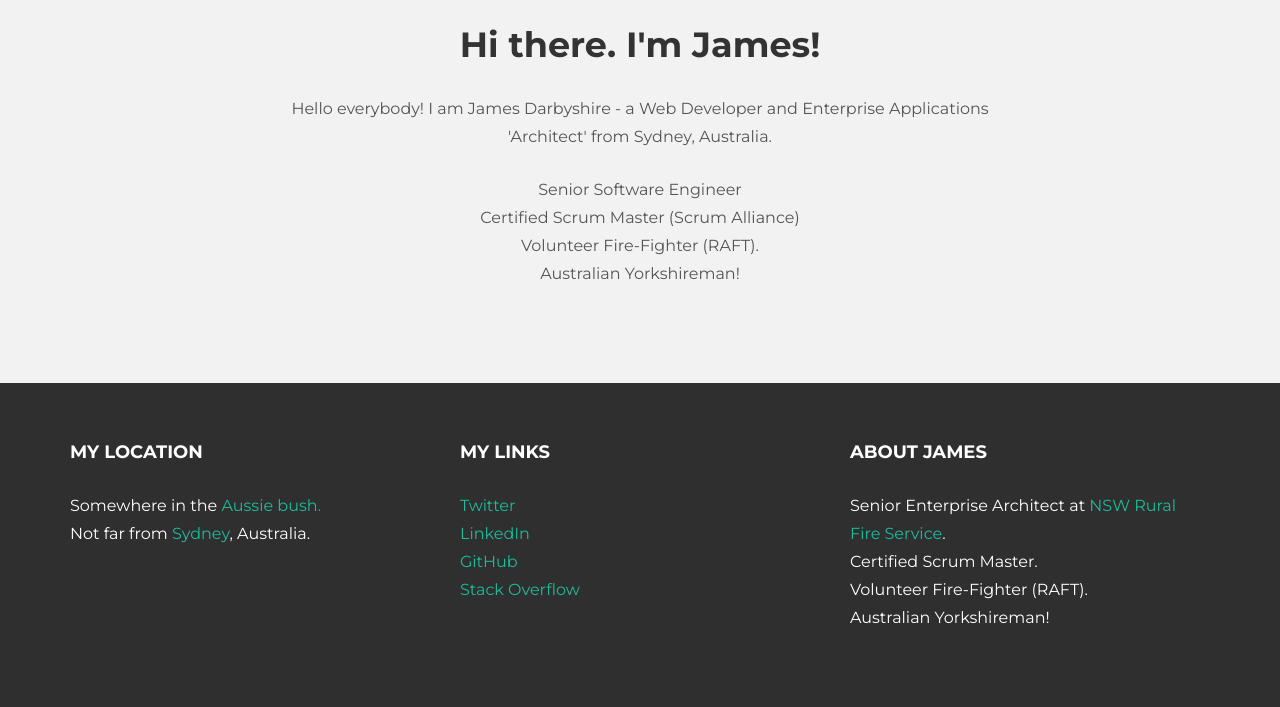
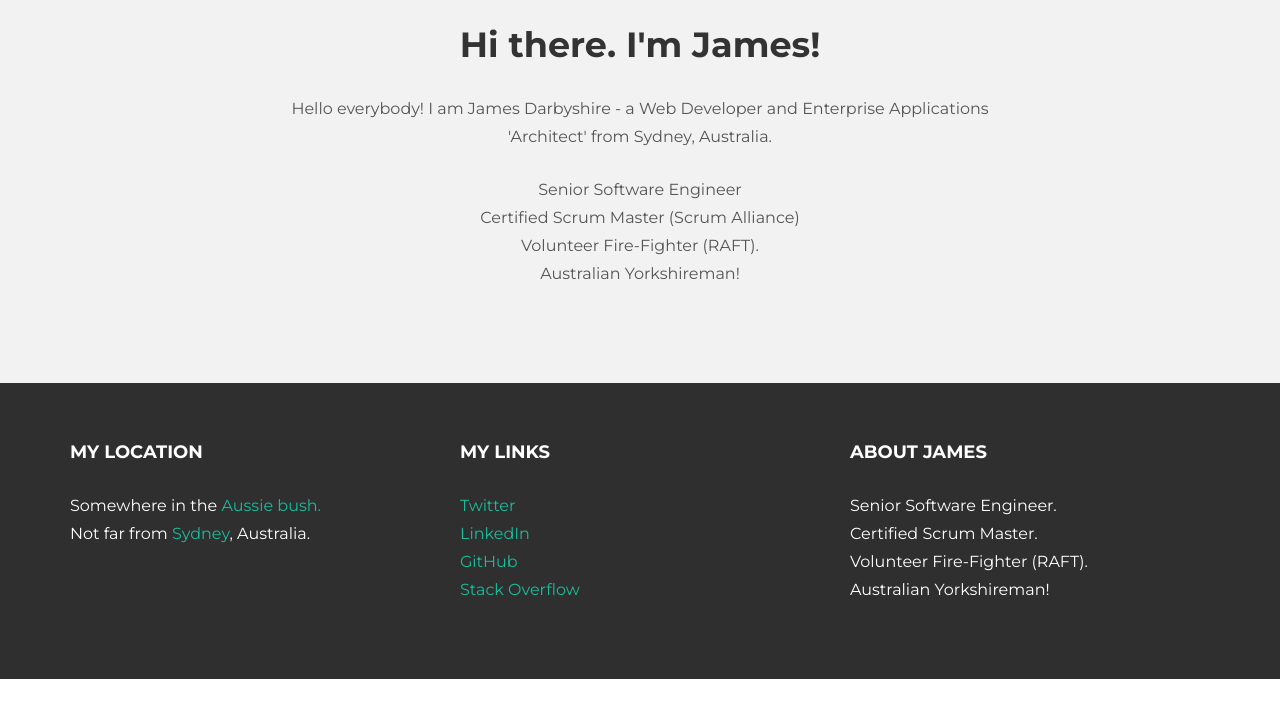
Before and after one commit to darbio/darbio.github.io, a Jekyll site: the page built from index.html, in a window 1280 px wide, cut to the strip 440-1147 px from the top of the page. Built offline with Jekyll 4.4.1, drawn with Linux system fonts in a browser that asks for light colours; nearby versions of some CDN libraries; after the commit the page ends 1119 px from its top, so only the background shows below that.

Commit message:
Update footer.html

```diff
--- a/_includes/footer.html
+++ b/_includes/footer.html
@@ -23,7 +23,7 @@
         <div class="col-lg-4">
           <h4>About James</h4>
           <p>
-            Senior Enterprise Architect at <a href="http://www.rfs.nsw.gov.au" target="_blank">NSW Rural Fire Service</a>.<br/>
+            Senior Software Engineer.<br/>
             Certified Scrum Master.<br/>
             Volunteer Fire-Fighter (RAFT).<br/>
             Australian Yorkshireman!
```
